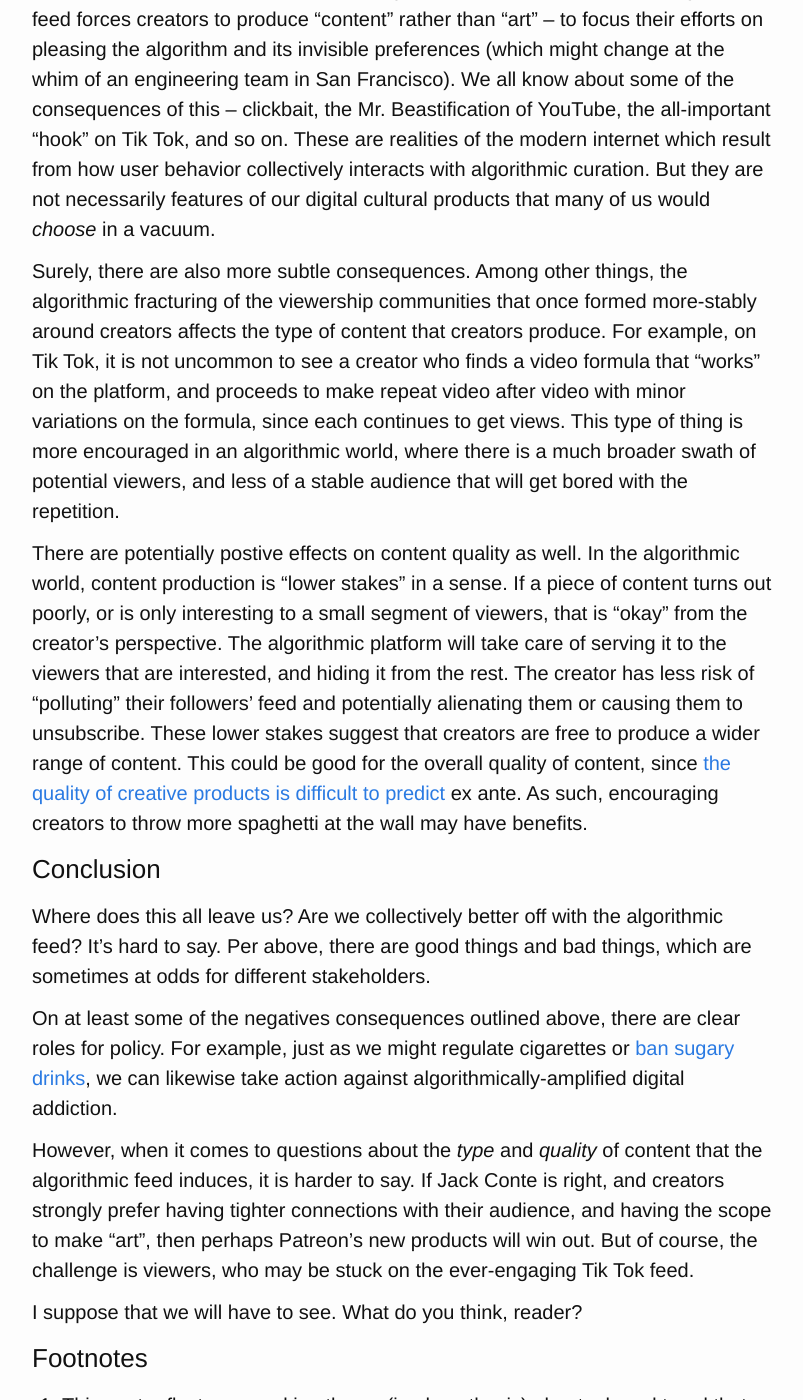
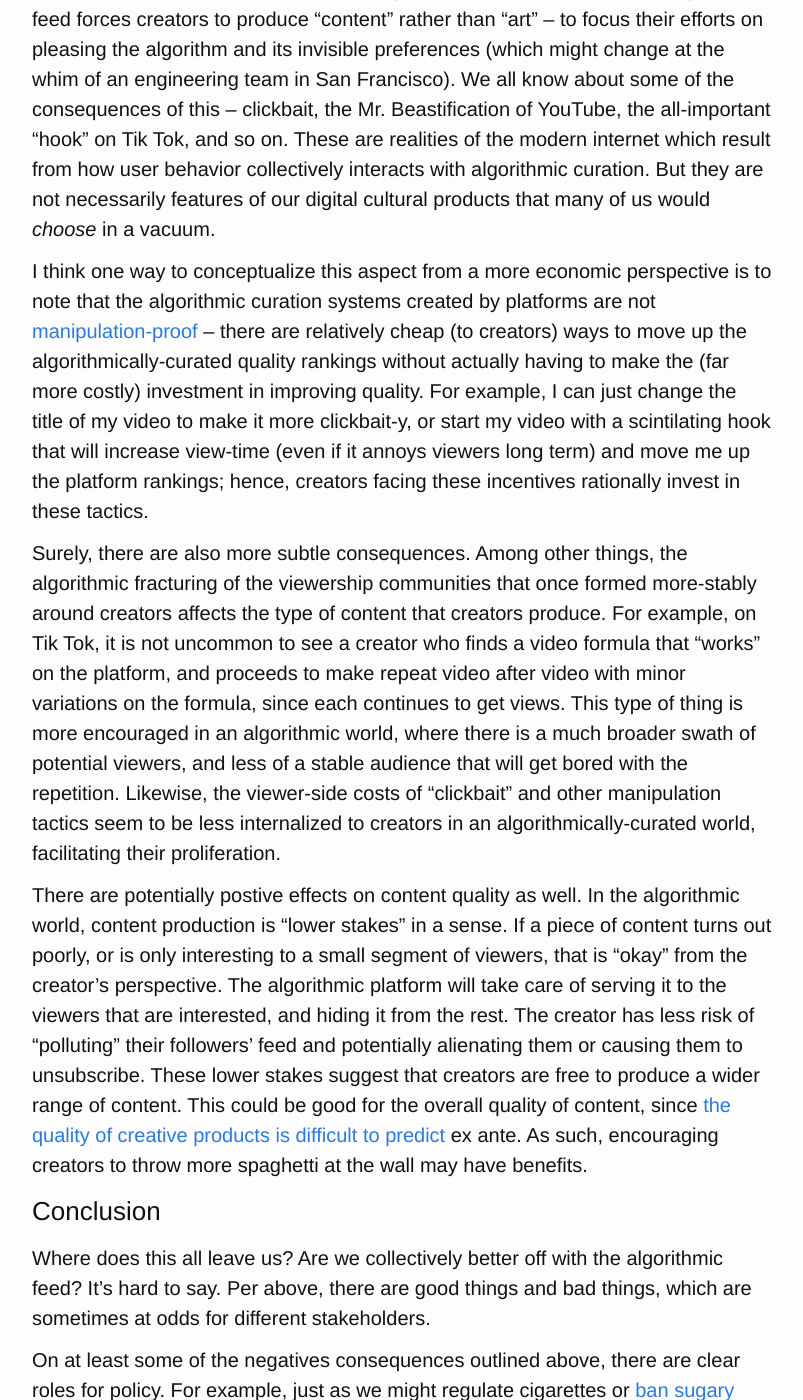
Before and after one commit to Fossj117/fossj117.github.io, a Jekyll site: the page built from _posts/2022-10-20-algorithmic-curation.md, in a window 1280 px wide and 1400 px high, scrolled down 2833 px. Shown: the whole window, without its empty margins (238-1041 px from the left). Built offline with Jekyll 4.4.1, drawn with Linux system fonts in a browser that asks for light colours; a script that is not in the unit is left out; some of the changed text lies outside the part shown.

Commit message:
update algorithmic curation post

```diff
--- a/_posts/2022-10-20-algorithmic-curation.md
+++ b/_posts/2022-10-20-algorithmic-curation.md
@@ -50,7 +50,9 @@
 
 There are lots of answers here. According to [Jack Conte & Patreon](https://www.youtube.com/watch?v=4yIJ8Jwli2U&ab_channel=JackConteExtras), the algorithmic feed forces creators to produce "content" rather than "art" -- to focus their efforts on pleasing the algorithm and its invisible preferences (which might change at the whim of an engineering team in San Francisco). We all know about some of the consequences of this -- clickbait, the Mr. Beastification of YouTube, the all-important "hook" on Tik Tok, and so on. These are realities of the modern internet which result from how user behavior collectively interacts with algorithmic curation. But they are not necessarily features of our digital cultural products that many of us would _choose_ in a vacuum.
 
-Surely, there are also more subtle consequences. Among other things, the algorithmic fracturing of the viewership communities that once formed more-stably around creators affects the type of content that creators produce. For example, on Tik Tok, it is not uncommon to see a creator who finds a video formula that "works" on the platform, and proceeds to make repeat video after video with minor variations on the formula, since each continues to get views. This type of thing is more encouraged in an algorithmic world, where there is a much broader swath of potential viewers, and less of a stable audience that will get bored with the repetition.
+I think one way to conceptualize this aspect from a more economic perspective is to note that the algorithmic curation systems created by platforms are not [manipulation-proof](https://dan.bjorkegren.com/manipulation.pdf) -- there are relatively cheap (to creators) ways to move up the algorithmically-curated quality rankings without actually having to make the (far more costly) investment in improving quality. For example, I can just change the title of my video to make it more clickbait-y, or start my video with a scintilating hook that will increase view-time (even if it annoys viewers long term) and move me up the platform rankings; hence, creators facing these incentives rationally invest in these tactics.
+
+Surely, there are also more subtle consequences. Among other things, the algorithmic fracturing of the viewership communities that once formed more-stably around creators affects the type of content that creators produce. For example, on Tik Tok, it is not uncommon to see a creator who finds a video formula that "works" on the platform, and proceeds to make repeat video after video with minor variations on the formula, since each continues to get views. This type of thing is more encouraged in an algorithmic world, where there is a much broader swath of potential viewers, and less of a stable audience that will get bored with the repetition. Likewise, the viewer-side costs of "clickbait" and other manipulation tactics seem to be less internalized to creators in an algorithmically-curated world, facilitating their proliferation.
 
 There are potentially postive effects on content quality as well. In the algorithmic world, content production is "lower stakes" in a sense. If a piece of content turns out poorly, or is only interesting to a small segment of viewers, that is "okay" from the creator's perspective. The algorithmic platform will take care of serving it to the viewers that are interested, and hiding it from the rest. The creator has less risk of "polluting" their followers' feed and potentially alienating them or causing them to unsubscribe. These lower stakes suggest that creators are free to produce a wider range of content. This could be good for the overall quality of content, since [the quality of creative products is difficult to predict](https://www.nber.org/books-and-chapters/economic-analysis-digital-economy/digitization-and-quality-new-media-products-case-music) ex ante. As such, encouraging creators to throw more spaghetti at the wall may have benefits.
 
@@ -62,7 +64,7 @@
 
 However, when it comes to questions about the _type_ and _quality_ of content that the algorithmic feed induces, it is harder to say. If Jack Conte is right, and creators strongly prefer having tighter connections with their audience, and having the scope to make "art", then perhaps Patreon's new products will win out. But of course, the challenge is viewers, who may be stuck on the ever-engaging Tik Tok feed.
 
-I suppose that we will have to see. What do you think, reader?
+I suppose that we will have to see. If you have thoughts, email me at `fossj117 AT gmail DOT com`.
 
 ## Footnotes
 
```
